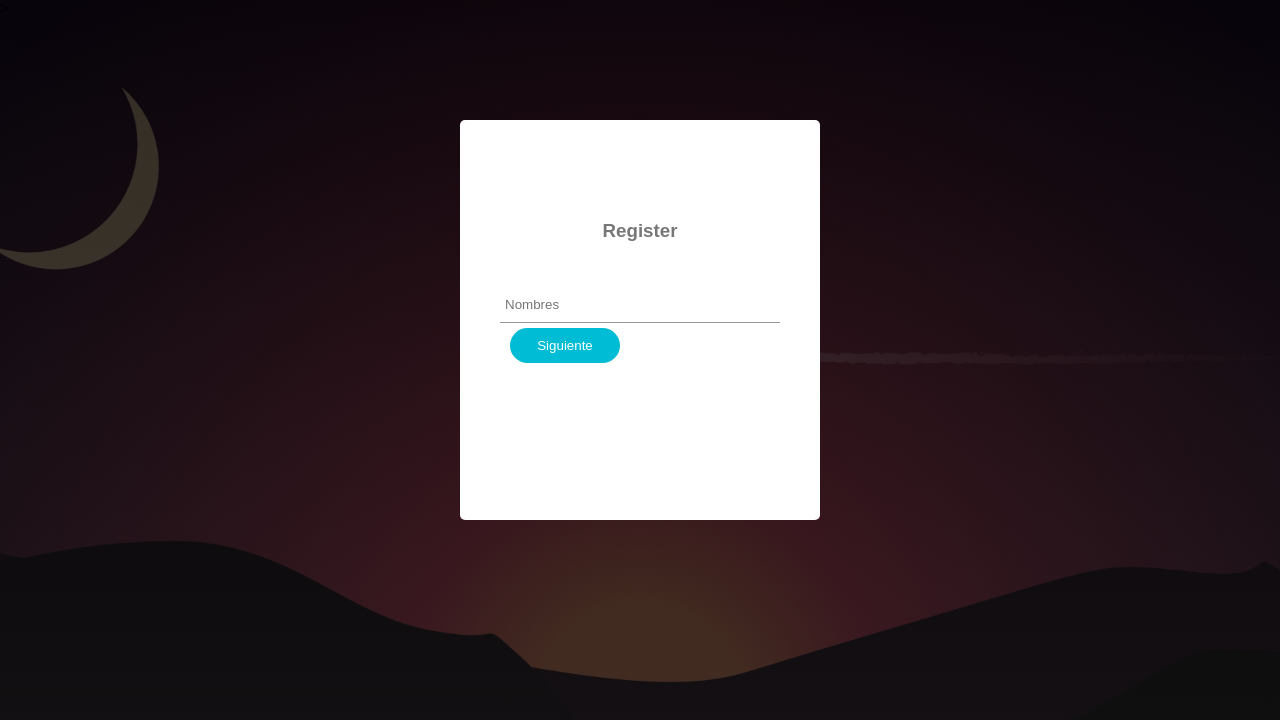
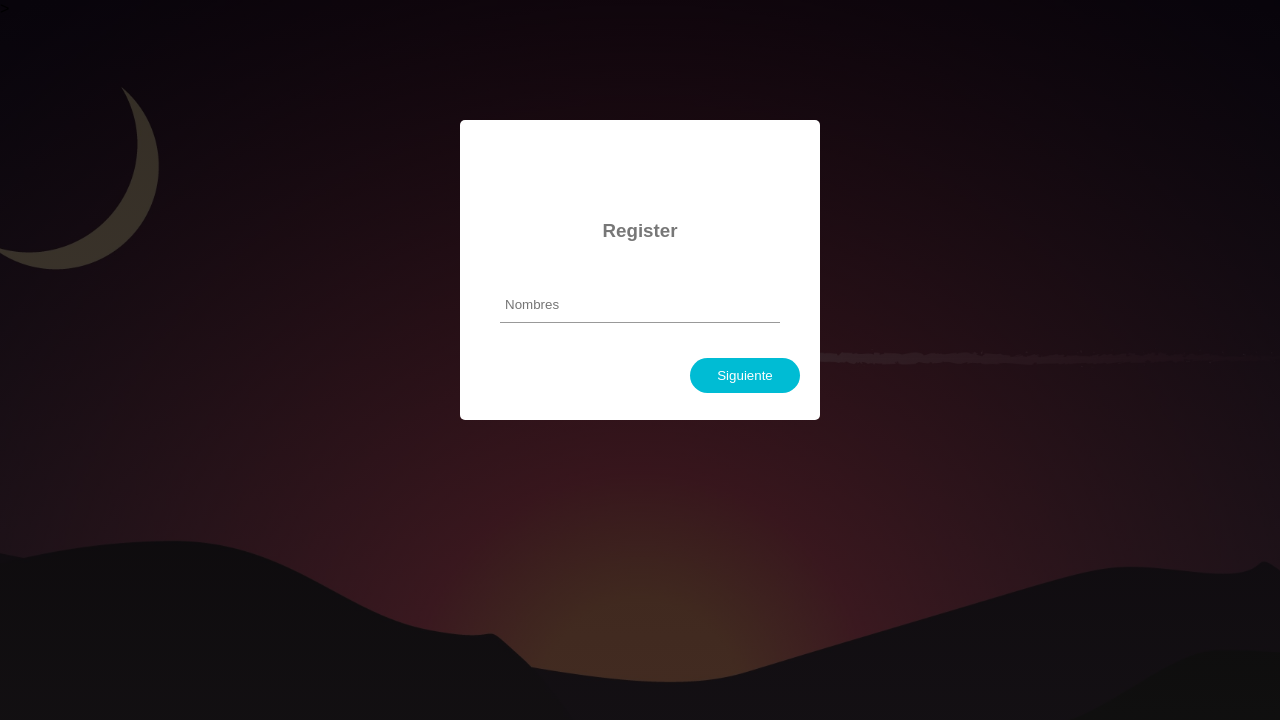
Before and after one commit to ycozco/web2_examen_epis_2022, a plain HTML site: page index.html in a window 1280 px wide. Drawn offline with Linux system fonts and the light colour scheme.

Commit message:
btn-box css position

```diff
--- a/index.css
+++ b/index.css
@@ -10,7 +10,7 @@ body{
 }
 .container{
     width: 360px;
-    height: 400px;
+    height: 300px;
     margin: 8% auto;
     background: #fff;
     border-radius: 5px;
@@ -39,7 +39,7 @@ form input{
 .btn-box{
     width: 100%;
     margin: 30px;
-    text-align: center;
+    text-align:right;
 }
 form button{
     width: 110px;
--- a/index.html
+++ b/index.html
@@ -13,7 +13,7 @@
             <h3>Register </h3>
             <input type="text" placeholder="Nombres" name="name" required>
 
-            <div class="button-box">
+            <div class="btn-box">
                 <button type="button">Siguiente</button>
             </div>
         </form>
```
